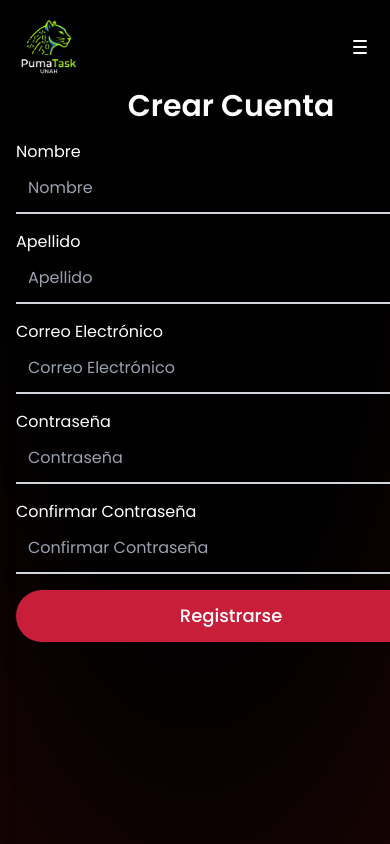
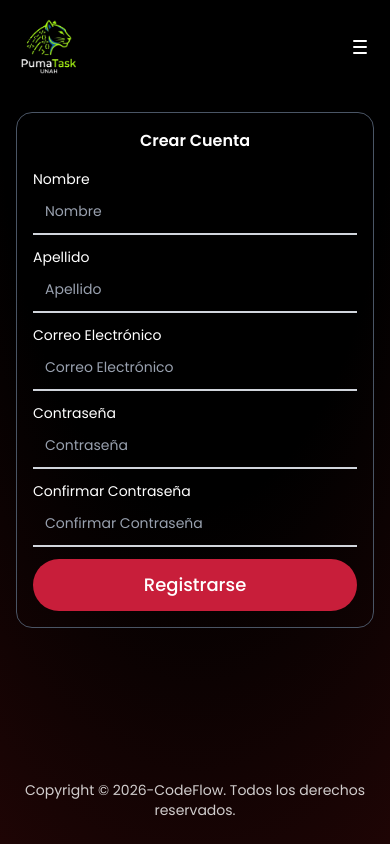
Before and after one commit to Josue-Dz/Proyecto_Ingenieria_Software, a React (Vite) app in the folder projectflow-frontend/: page /signup in a window 390 px wide. Shown: the top 844 px of the page. Built offline with nearby package versions, Linux system fonts and the light colour scheme.

Commit message:
refactor: mejorar visualmente login, registro y landing page, mejorar el responsive del layout y otras páginas

```diff
--- a/projectflow-frontend/index.html
+++ b/projectflow-frontend/index.html
@@ -6,8 +6,6 @@
     <meta name="viewport" content="width=device-width, initial-scale=1.0" />
     <title>CodeFlow</title>
     <link href="https://fonts.googleapis.com/css2?family=Material+Symbols+Rounded" rel="stylesheet" />
-    <link rel="stylesheet" href="https://fonts.googleapis.com/css2?family=Material+Symbols+Outlined" />
-
   </head>
   <body>
     <div id="root"></div>
--- a/projectflow-frontend/src/app/layouts/PublicLayout.jsx
+++ b/projectflow-frontend/src/app/layouts/PublicLayout.jsx
@@ -19,11 +19,11 @@ const PublicLayout = () => {
                             <Navbar />
                         </header>
 
-                        <main className='px-4 sm:px-6 md:px-12 max-w-7xl mx-auto pt-22'>
+                        <main className='grow h-auto px-4 sm:px-6 md:px-12 max-w-7xl mx-auto pt-22'>
                             <Outlet /> {/* Importante aquí se renderizarán las páginas hijas */}
                         </main>
 
-                        <footer>
+                        <footer className=''>
                             <Footer />
                         </footer>
 
--- a/projectflow-frontend/src/app/layouts/components/Navbar.jsx
+++ b/projectflow-frontend/src/app/layouts/components/Navbar.jsx
@@ -104,11 +104,11 @@ const Navbar = () => {
 
                 {/**Recordar: Estos son los botones de login y registro en el menú movil*/}
                 <ul className='flex flex-col space-y-1'>
-                    <Link to='/#' onClick={() => setIsOpen(false)}
+                    <Link to='/login' onClick={() => setIsOpen(false)}
                         className='bg-[#3C1722] text-white text-center px-4 py-2 w-full rounded-full'>
                         Iniciar Sesión
                     </Link>
-                    <Link to='/#' onClick={() => setIsOpen(false)}
+                    <Link to='/signup' onClick={() => setIsOpen(false)}
                         className='bg-[#c81e3a] text-white text-center px-4 py-2 w-full rounded-full'>
                         Registrarse
                     </Link>
--- a/projectflow-frontend/src/features/auth/components/LoginForm.jsx
+++ b/projectflow-frontend/src/features/auth/components/LoginForm.jsx
@@ -3,7 +3,7 @@ const LoginForm = () => {
         <div>
 
             {/**Revisar el backend con Jose Daniel para validar los campos */}
-            <form className='space-y-4'>
+            <form className='space-y-3 text-sm md:text-base'>
                 <div>
                     <label htmlFor="email">Correo Electrónico</label>
                     <input type='email' placeholder='Correo Electrónico' id='email' name='email' autoComplete='email' required className='w-full p-3 border-b-2 border-gray-300 outline-none placeholder-gray-400' />
@@ -20,7 +20,7 @@ const LoginForm = () => {
                     </a>
                 </div>
 
-                <button type='submit' className='w-full p-3 bg-[#c81e3a] rounded-full text-lg font-medium hover:opacity-90 transition'>Iniciar Sesión</button>
+                <button type='submit' className='w-full p-3 bg-[#c81e3a] rounded-full text-base md:text-lg font-medium hover:opacity-90 transition'>Iniciar Sesión</button>
 
                 <div className='flex items-center gap-2 mt-4'>
                     <p>¿No tienes cuenta?
--- a/projectflow-frontend/src/features/auth/components/SignUpForm.jsx
+++ b/projectflow-frontend/src/features/auth/components/SignUpForm.jsx
@@ -3,7 +3,7 @@ const SignUpForm = () => {
     return (
         <div>
             {/**Revisar el backend con Jose Daniel para validar los campos */}
-            <form className='space-y-4'>
+            <form className='space-y-3 text-sm md:text-base'>
                 <div>
                     <label htmlFor='name'>Nombre</label>
                     <input type='text' placeholder='Nombre' id='name' name='nombre' autoComplete='given-name' required className='w-full p-3 border-b-2 border-gray-300 outline-none placeholder-gray-400' />
--- a/projectflow-frontend/src/features/auth/pages/LoginPage.jsx
+++ b/projectflow-frontend/src/features/auth/pages/LoginPage.jsx
@@ -2,9 +2,10 @@ import LoginForm from "../components/LoginForm"
 
 const LoginPage = () => {
     return (
-        <div className="grid w-full h-screen justify-center text-white">
-            <div className='w-107.5 rounded-2xl shadow-lg'>
-                <h2 className='text-3xl font-semibold text-center mb-4'>Iniciar Sesión</h2>
+        <div className="grid w-full justify-center items-center text-white pt-6">
+
+            <div className='w-full max-w-md rounded-2xl border border-gray-600 p-4 md:p-6'>
+                <h2 className='text-2x md:text-3xl font-semibold text-center mb-4'>Iniciar Sesión</h2>
                 <LoginForm />
             </div>
 
--- a/projectflow-frontend/src/features/auth/pages/SignUpPage.jsx
+++ b/projectflow-frontend/src/features/auth/pages/SignUpPage.jsx
@@ -2,9 +2,9 @@ import SignUpForm from "../components/SignUpForm"
 
 const SignUpPage = () => {
   return (
-    <div className=' text-white grid w-full h-screen justify-center'>
-        <div className='w-107.5 rounded-2xl shadow-lg'>
-            <h2 className='text-3xl font-semibold text-center mb-4'>Crear Cuenta</h2>
+    <div className=' text-white grid w-full justify-center pt-6'>
+        <div className='w-full max-w-md rounded-2xl border border-gray-600 p-4 md:p-6'>
+            <h2 className='text-2x md:text-3xl font-semibold text-center mb-4'>Crear Cuenta</h2>
             <SignUpForm />
         </div>
 
--- a/projectflow-frontend/src/features/landing/components/FeaturesSection.jsx
+++ b/projectflow-frontend/src/features/landing/components/FeaturesSection.jsx
@@ -3,7 +3,7 @@
 const FeaturesSection = () => {
     return (
         <section>
-            <div className='flex flex-col py-6 px-20 justify-between gap-5 md:flex-row text-white'>
+            <div className='flex flex-col py-6 px-20 justify-between gap-3 md:flex-row text-white md:text-base text-sm'>
 
                 <div className='border border-white/25 rounded w-full md:w-1/3 p-3 min-w-32 max-w-sm mx-auto hover:scale-104 transition-transform duration-300'>
 
```
